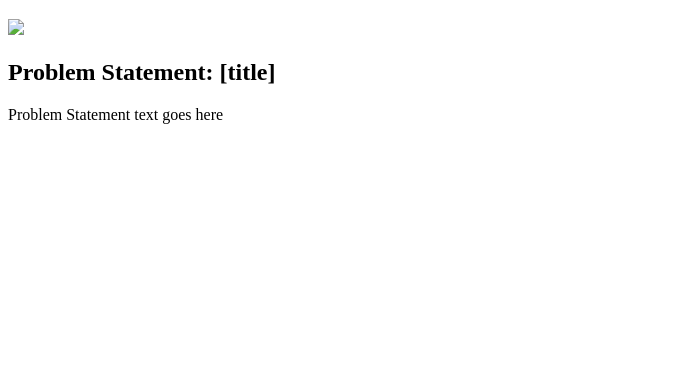
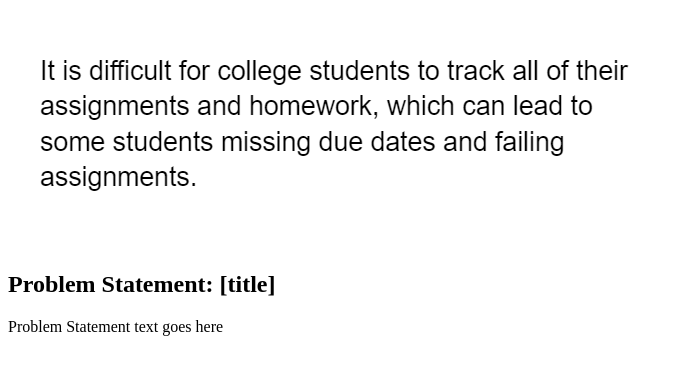
Before and after one commit to ctargiaa/ctargiaa.github.io, a plain HTML site: page index.html in a window 1280 px wide. Shown: the part 61-436 px from the top of the page, without its empty margins (0-684 px from the left). Drawn offline with Linux system fonts and the light colour scheme.

Commit message:
Update index.html

```diff
--- a/index.html
+++ b/index.html
@@ -6,7 +6,7 @@
   <body>
     <h1>ctargiaa</h1>
     <section class="assign">
-      <img src="images/problem-statement.jpg" />
+      <img src="images/problemStatement.png" />
       <section class="assign-det">
         <h2>Problem Statement: [title]</h2>
         <p>
```
